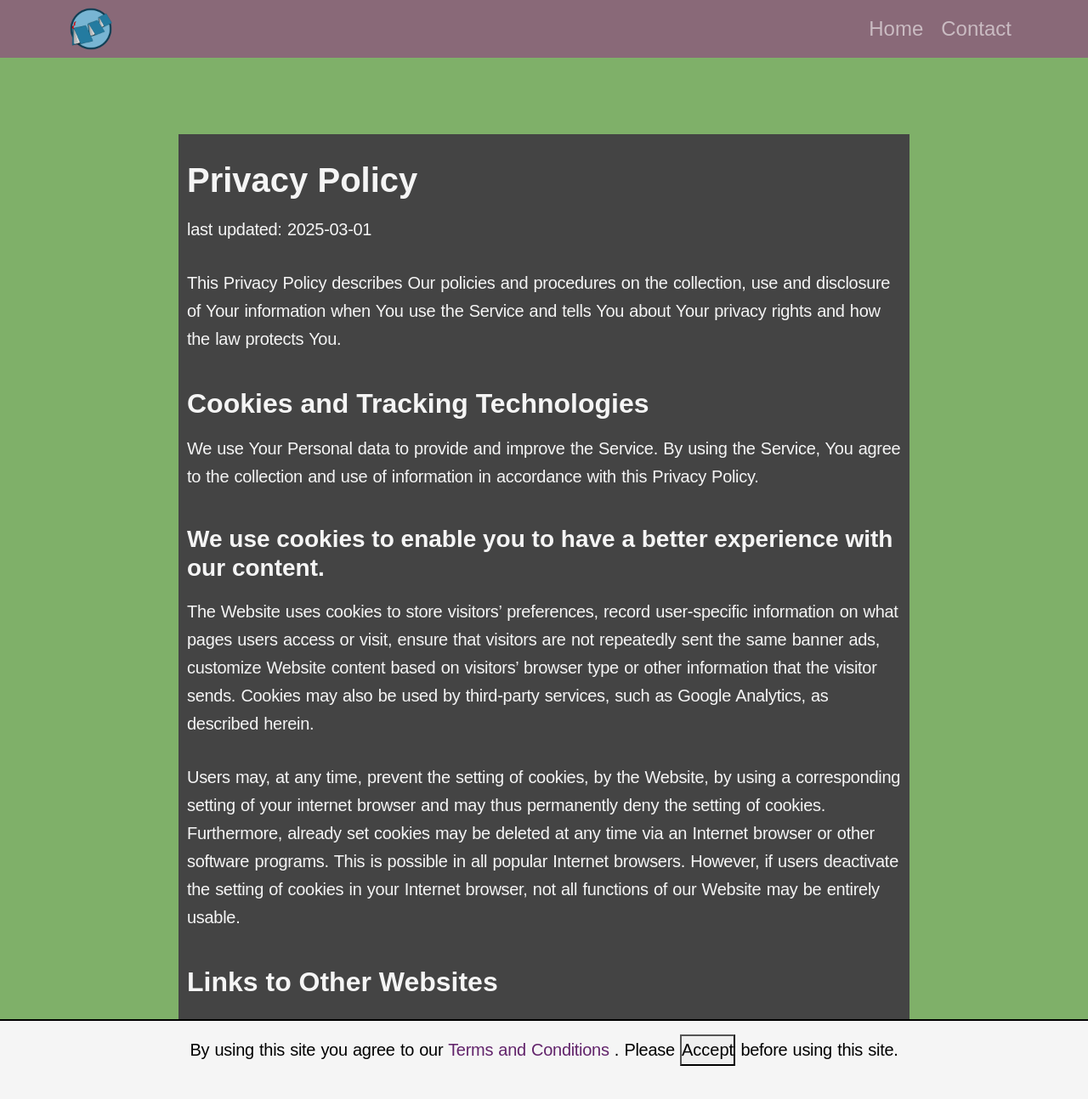
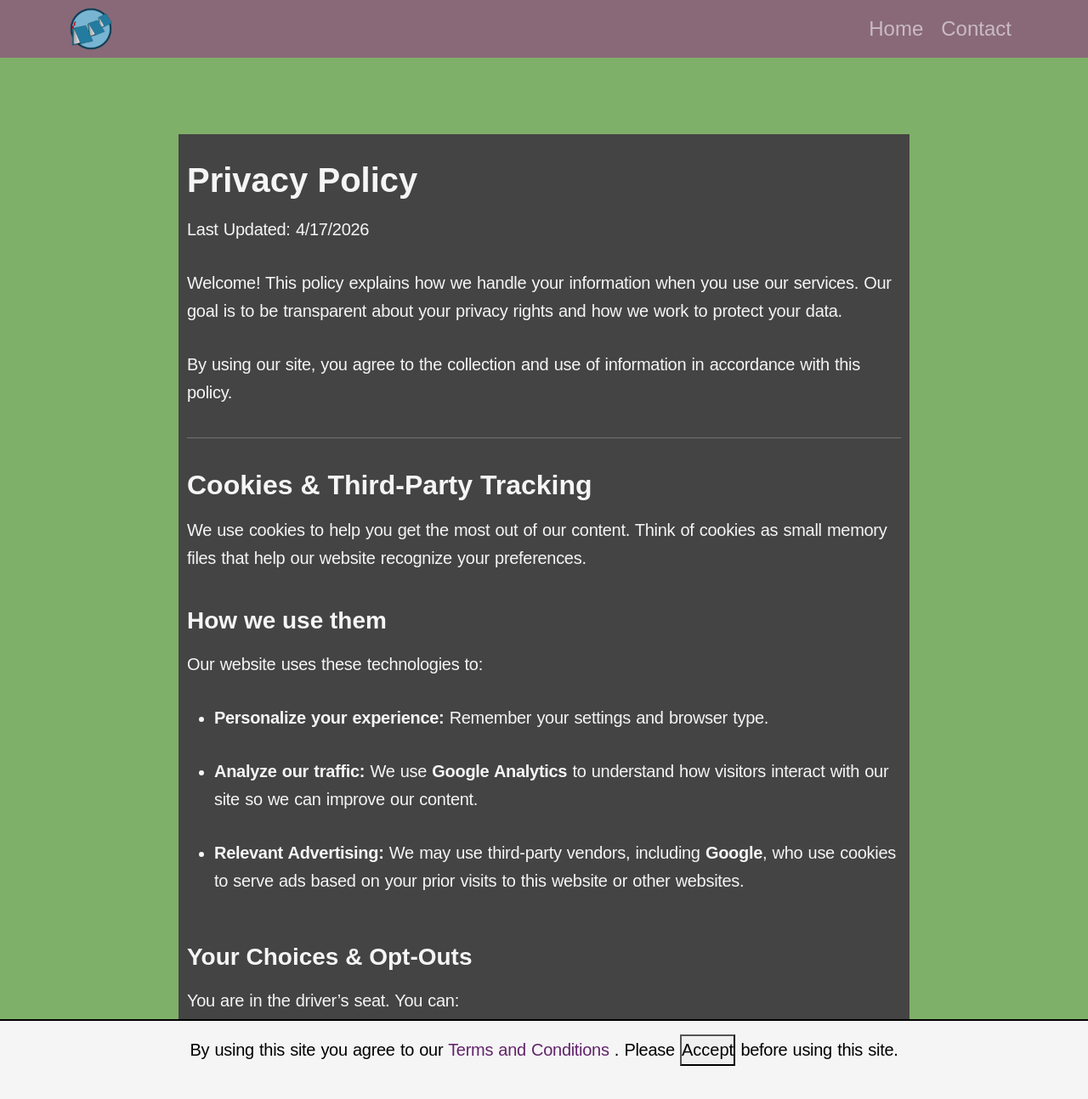
Before and after one commit to CGitHubJ/CGitHubJ.github.io, a Jekyll site: the page built from legal/privacy-policy.md, in a window 1280 px wide and 1400 px high. Shown: the top 1294 px of the window at 85% size. Built offline with Jekyll 4.4.1, drawn with Linux system fonts in a browser that asks for light colours; nearby versions of some CDN libraries; some web fonts are replaced; some of the changed text lies outside the part shown.

Commit message:
fixing privacy policy

```diff
--- a/_config.yml
+++ b/_config.yml
@@ -13,8 +13,6 @@ linkedinUrl: https://www.linkedin.com/in/jennifer-chastka-915570145
 goodreadsUrl: https://www.goodreads.com/user/show/16060897-jenn-chastka
 instagramUrl: https://www.instagram.com/bookenjenn/
 
-privacyUpdate: '2025-03-01'
-
 plugins:
   - jekyll-sitemap
   - jekyll-seo-tag
--- a/_includes/cookie-consent.html
+++ b/_includes/cookie-consent.html
@@ -3,7 +3,7 @@
     <div class="container p-3">
         <p>
             By using this site you agree to our
-            <a href="/legal/terms-and-conditions">Terms and Conditions</a>
+            <a href="/legal/privacy-policy">Terms and Conditions</a>
             . Please <button onclick="hideConsentBannerOnAccept()">Accept</button>
             before using this site.
         </p>
--- a/legal/privacy-policy.md
+++ b/legal/privacy-policy.md
@@ -4,28 +4,50 @@ title: "Privacy Policy"
 categories: legal
 ---
 
-last updated: {{ site.privacyUpdate }}
+Last Updated: 4/17/2026
 
-This Privacy Policy describes Our policies and procedures on the collection, use and disclosure of Your information when You use the Service and tells You about Your privacy rights and how the law protects You.
+Welcome! This policy explains how we handle your information when you use our services. Our goal is to be transparent about your privacy rights and how we work to protect your data.
 
-## Cookies and Tracking Technologies
+By using our site, you agree to the collection and use of information in accordance with this policy.
 
-We use Your Personal data to provide and improve the Service. By using the Service, You agree to the collection and use of information in accordance with this Privacy Policy.
+---
 
-### We use cookies to enable you to have a better experience with our content.
+## Cookies & Third-Party Tracking
 
-The Website uses cookies to store visitors’ preferences, record user-specific information on what pages users access or visit, ensure that visitors are not repeatedly sent the same banner ads, customize Website content based on visitors’ browser type or other information that the visitor sends. Cookies may also be used by third-party services, such as Google Analytics, as described herein.
+We use cookies to help you get the most out of our content. Think of cookies as small memory files that help our website recognize your preferences.
 
-Users may, at any time, prevent the setting of cookies, by the Website, by using a corresponding setting of your internet browser and may thus permanently deny the setting of cookies. Furthermore, already set cookies may be deleted at any time via an Internet browser or other software programs. This is possible in all popular Internet browsers. However, if users deactivate the setting of cookies in your Internet browser, not all functions of our Website may be entirely usable.
+### How we use them
 
-## Links to Other Websites
+Our website uses these technologies to:
 
-Our Service may contain links to other websites that are not operated by Us. If You click on a third party link, You will be directed to that third party's site. We strongly advise You to review the Privacy Policy of every site You visit.
+- **Personalize your experience:** Remember your settings and browser type.
 
-We have no control over and assume no responsibility for the content, privacy policies or practices of any third party sites or services.
+- **Analyze our traffic:** We use **Google Analytics** to understand how visitors interact with our site so we can improve our content.
 
-## Changes to this Privacy Policy
+- **Relevant Advertising:** We may use third-party vendors, including **Google**, who use cookies to serve ads based on your prior visits to this website or other websites.
 
-We reserve the right to update this privacy policy at any time.
 
-You are advised to review this Privacy Policy periodically for any changes. Changes to this Privacy Policy are effective when they are posted on this page.
+### Your Choices & Opt-Outs
+
+You are in the driver's seat. You can:
+
+- **Manage Browser Settings:** Block or delete cookies through your browser settings at any time.
+
+- **Opt-Out of Google Tracking:** You can opt out of Google’s use of cookies for interest-based advertising by visiting [Google Ads Settings](https://www.google.com/search?q=https://www.google.com/settings/ads).
+
+- **General Opt-Out:** You can also opt out of many third-party vendor's use of cookies for personalized advertising by visiting [www.aboutads.info](https://www.aboutads.info).
+
+
+_Note: If you disable cookies entirely, some parts of our website might not work as smoothly as intended._
+
+---
+
+## External Links
+
+Occasionally, we link to other websites that aren't run by us. If you click on a third-party link, you’ll be taken to their site. We recommend checking out their privacy policies too, as we don't have control over how they handle your information or what content they show.
+
+---
+
+## Changes to This Policy
+
+As our services grow, we may need to update this policy. We reserve the right to make changes at any time, and those changes go into effect the moment they are posted here. We encourage you to check back occasionally to stay informed.
```
